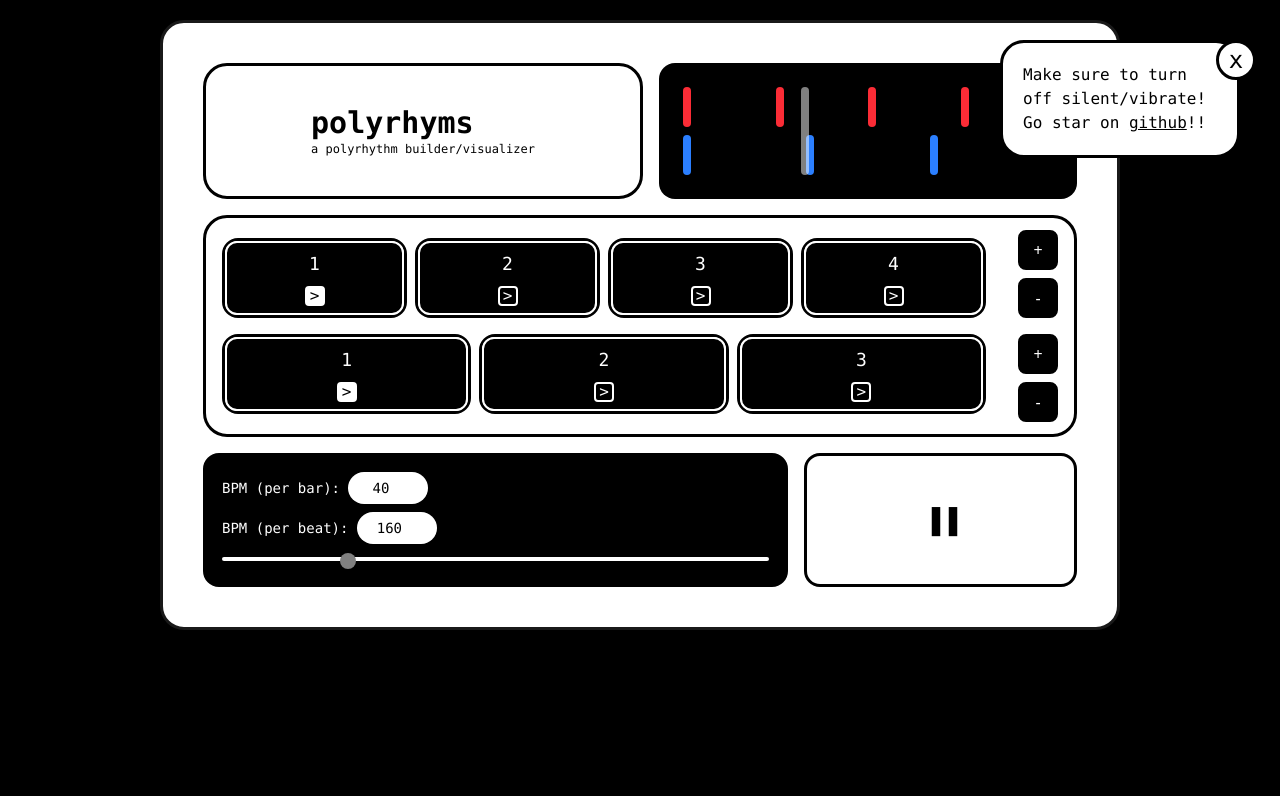
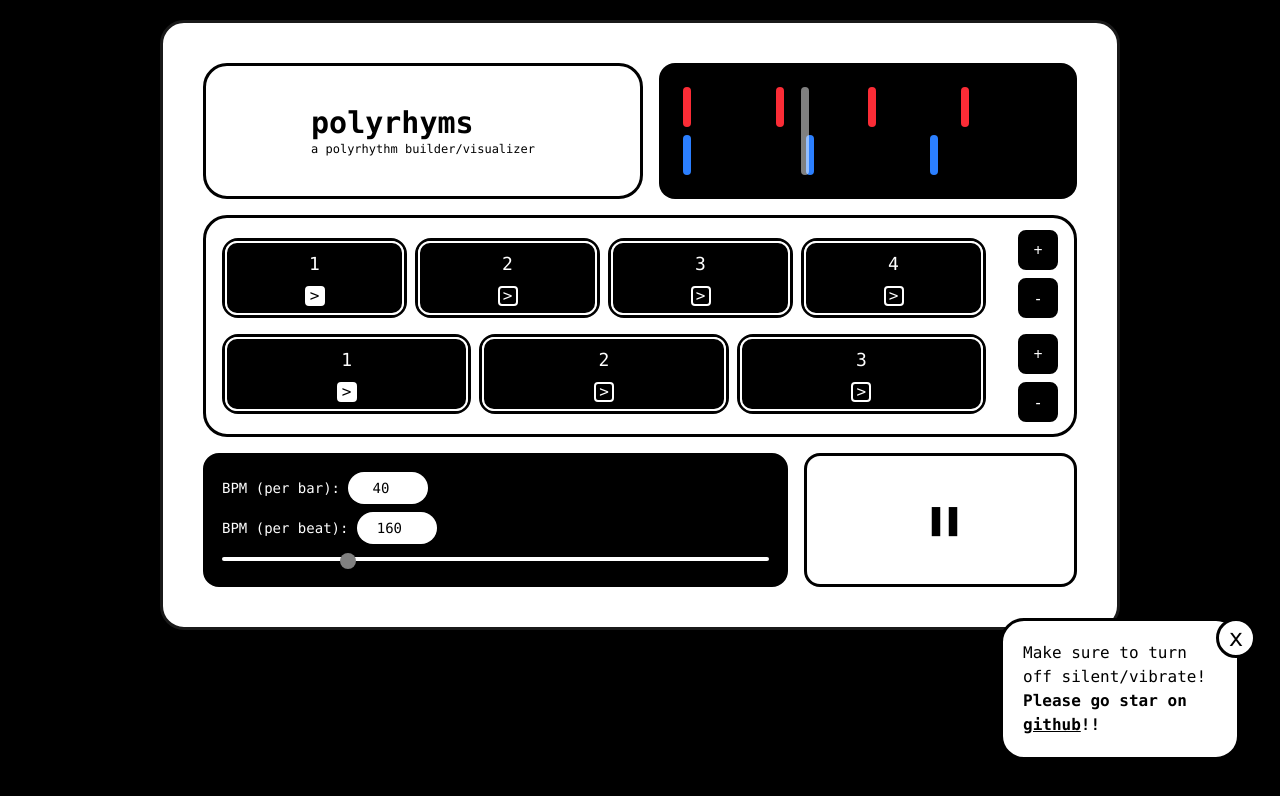
Before and after one commit to shaubby/polyrhyms, a React (Vite) app: page / in a window 1280 px wide. Shown: the top 796 px of the page. Built offline with nearby package versions, Linux system fonts and the light colour scheme.

Commit message:
quick fix

```diff
--- a/src/Popup.jsx
+++ b/src/Popup.jsx
@@ -11,12 +11,12 @@ function Popup() {
     }
     return (
 
-        <div className='absolute right-6 bottom-6 sm:top-6'>
+        <div className='absolute right-6 bottom-6'>
              {visible? <div>
             <div onClick={handleClick} className={"w-10 h-10 absolute right-0 bg-white border-3 border-black font-mono text-black rounded-3xl flex justify-center items-center text-2xl select-none"}>x</div>
             <div className={"w-60 m-4 bg-white border-3 border-black font-mono text-black rounded-3xl px-5 py-5 "}>
                  Make sure to turn off silent/vibrate!<br/>
-                Go star on <a className = "underline" href="https://github.com/shaubby/polyrhyms" target="_blank">github</a>!!
+                <p className='font-bold'>Please go star on <a className = "underline" href="https://github.com/shaubby/polyrhyms" target="_blank">github</a>!!</p>
 
             </div>
             </div> : null}
```
